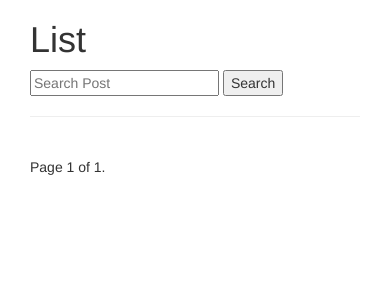
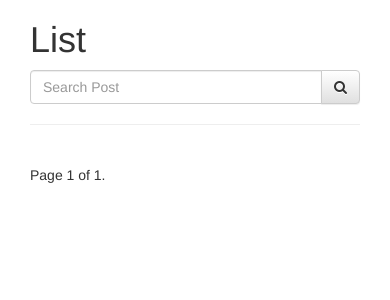
Before and after one commit to KvinLiu/django_blog, a Django app: page /posts/ in a window 390 px wide. Shown: the top 300 px of the page. Run offline with Django 3.2, Linux system fonts and the light colour scheme; data that the repository does not hold is empty; some libraries are stand-ins or nearby versions.

Commit message:
[10/27] Bootstrap Input Group

```diff
--- a/posts/templates/base.html
+++ b/posts/templates/base.html
@@ -18,6 +18,7 @@
           crossorigin="anonymous">
     <!-- Optional theme -->
     <link rel="stylesheet" href="https://maxcdn.bootstrapcdn.com/bootstrap/3.3.7/css/bootstrap-theme.min.css" integrity="sha384-rHyoN1iRsVXV4nD0JutlnGaslCJuC7uwjduW9SVrLvRYooPp2bWYgmgJQIXwl/Sp" crossorigin="anonymous">
+    <link rel="stylesheet" href="https://stackpath.bootstrapcdn.com/font-awesome/4.7.0/css/font-awesome.min.css" type="text/css" media="screen" />
 
     <style type="text/css" media="screen">
      {% block style %}{% endblock style %}
--- a/posts/templates/post_list.html
+++ b/posts/templates/post_list.html
@@ -7,9 +7,16 @@
 {% block content %}
   <div class="col-sm-8 col-sm-offset-2">
     <h1>{{ title }}</h1>
-    <form method="GET" action="">
-      <input type="text" name="q" value="{{request.GET.q}}" placeholder="Search Post"/>
-      <input type="submit" name="" value="Search" />
+    <form method="GET" action="" class="row">
+      <div class="col-sm-6">
+        <div class="input-group">
+          <input class="form-control" type="text" name="q" value="{{request.GET.q}}" placeholder="Search Post"/>
+          <span class="input-group-btn">
+            <!-- <input class="btn btn-default" type="submit" name="" value="Search" /> -->
+            <button class="btn btn-default" type="submit"><i class="fa fa-search"></i></button>
+          </span>
+        </div>
+      </div>
     </form>
     <hr />
     {% for obj in object_list %}
```
